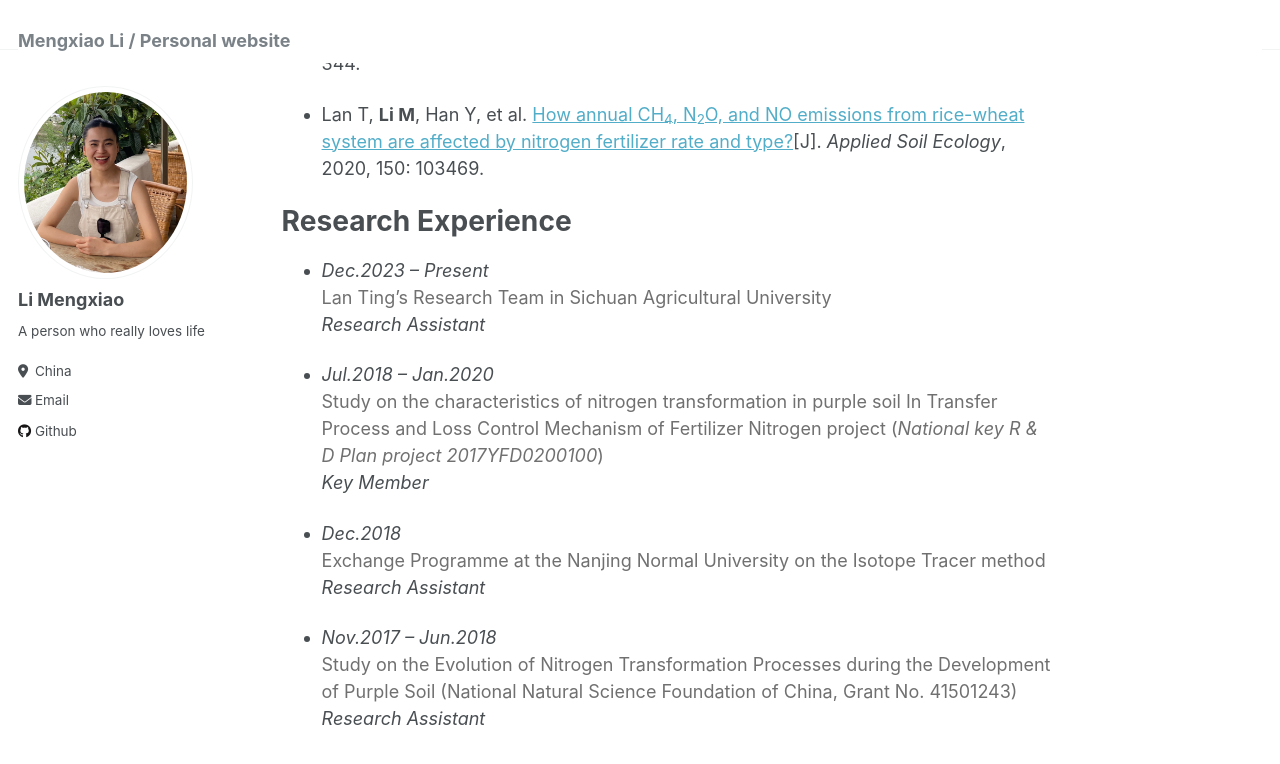
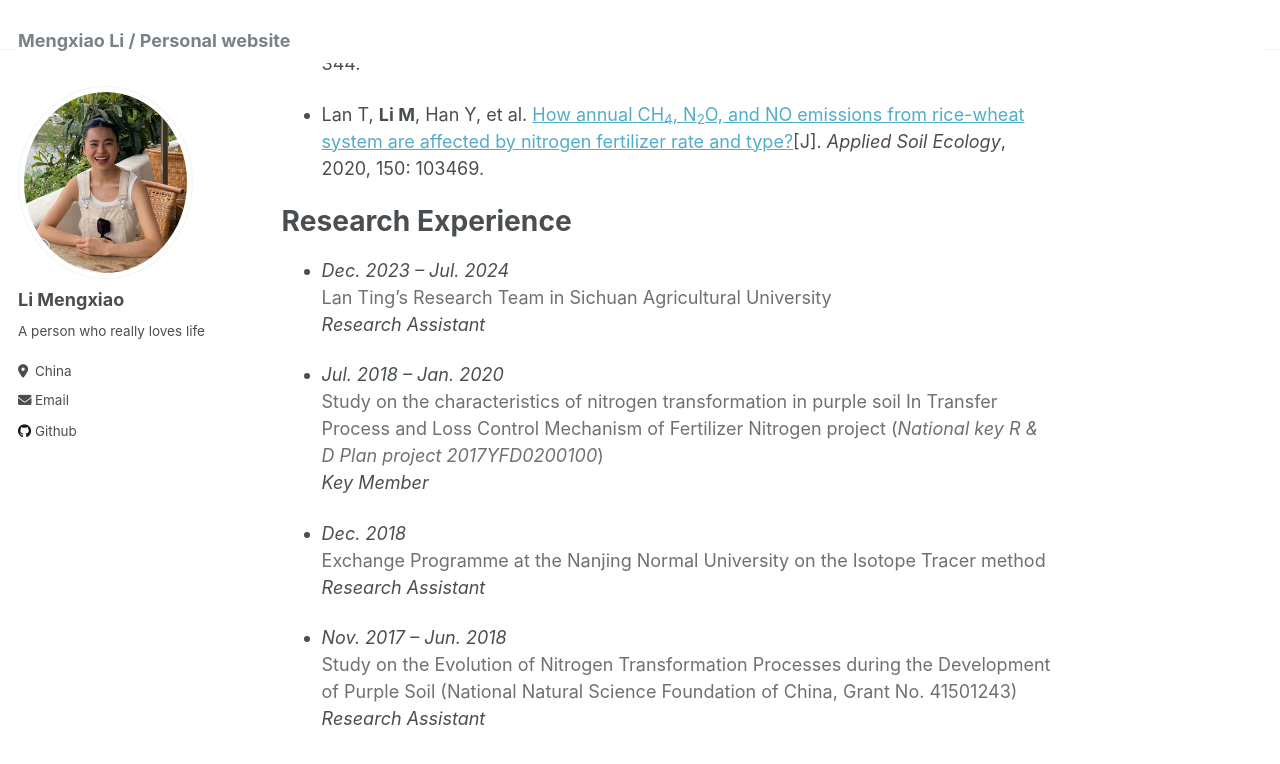
Before and after one commit to HazelLi123/HazelLi123.github.io, a Jekyll site: the page built from _pages/about.md, in a window 1280 px wide and 900 px high, scrolled down 945 px. Shown: the top 764 px of the window. Built offline with Jekyll 4.4.1, drawn with Linux system fonts in a browser that asks for light colours.

Commit message:
Update about.md

```diff
--- a/_pages/about.md
+++ b/_pages/about.md
@@ -27,18 +27,18 @@ Publications
 
 Research Experience
 ======
-- *Dec.2023 – Present*
+- *Dec. 2023 – Jul. 2024*
   <span style="color: #707070;">Lan Ting's Research Team in Sichuan Agricultural University</span>
   *Research Assistant*
 
-- *Jul.2018 – Jan.2020*
+- *Jul. 2018 – Jan. 2020*
   <span style="color: #707070;">Study on the characteristics of nitrogen transformation in purple soil In Transfer Process and Loss Control Mechanism of Fertilizer Nitrogen project (*National key R & D Plan project 2017YFD0200100*)</span>
   *Key Member*
 
-- *Dec.2018*
+- *Dec. 2018*
   <span style="color: #707070;">Exchange Programme at the Nanjing Normal University on the Isotope Tracer method</span>
   *Research Assistant*
 
-- *Nov.2017 – Jun.2018*
+- *Nov. 2017 – Jun. 2018*
   <span style="color: #707070;">Study on the Evolution of Nitrogen Transformation Processes during the Development of Purple Soil (National Natural Science Foundation of China, Grant No. 41501243)</span>
   *Research Assistant*
```
